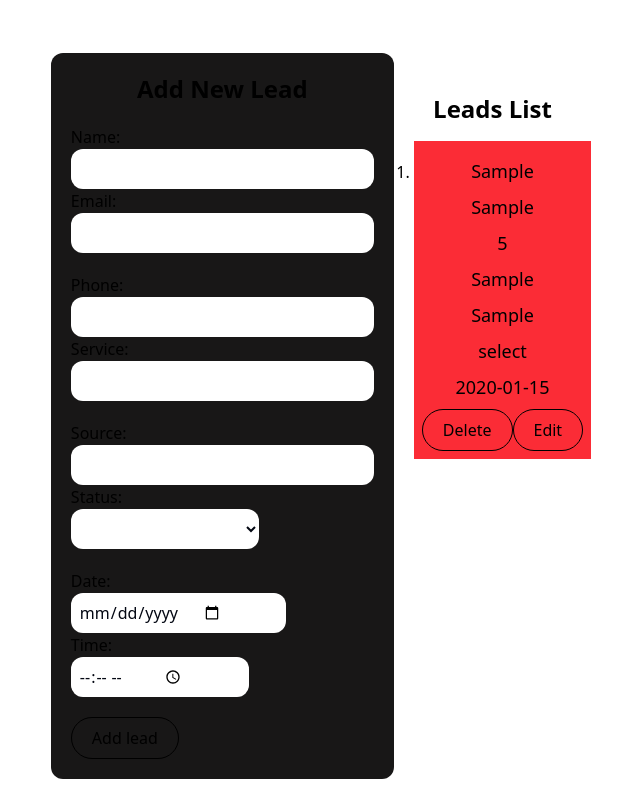
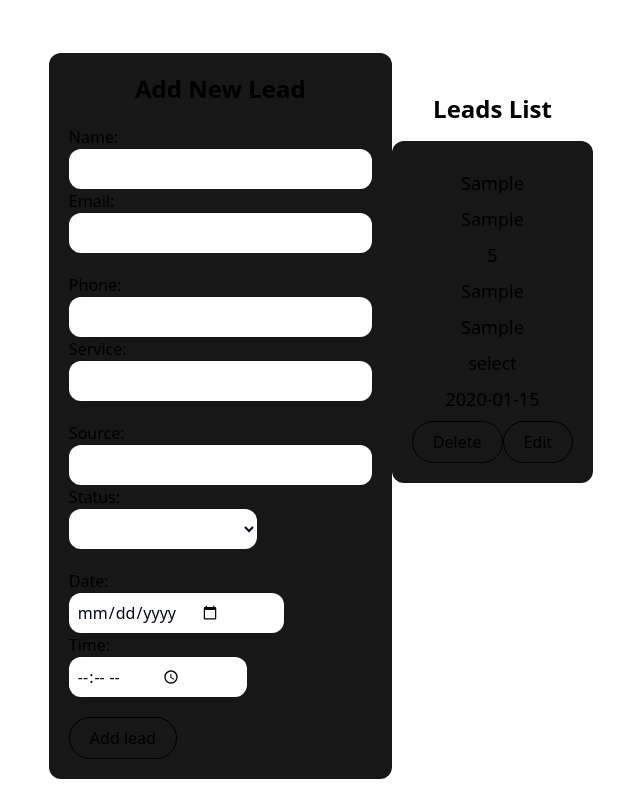
Before and after one commit to Phoenix-Domain/VortexCRM, a website built with Vite: page index.html in a window 1280 px wide. Both pictures are taken after typing "Sample", "Sample", "5", "Sample", "Sample", "2020-01-15" into the empty fields and a click on the button "Add lead". Shown: the part 75-870 px from the top of the page, without its empty margins (319-959 px from the left). Built offline with nearby package versions, Linux system fonts and the light colour scheme.

Commit message:
Remove ol styles

```diff
--- a/src/css/style.css
+++ b/src/css/style.css
@@ -36,16 +36,13 @@
     @apply text-2xl text-center font-bold mb-4
   }
   li{
-    @apply bg-red-500 my-4 p-2
+    @apply bg-[#181717]  rounded-xl p-5 w-fit m-auto
   }
 
   form{
     @apply bg-[#181717]  rounded-xl p-5 w-fit m-auto
   }
 
-  ol{
-    @apply list-decimal pl-5
-  }
   main{
     @apply mt-10 p-4 flex flex-wrap justify-center align-middle
   }
```
